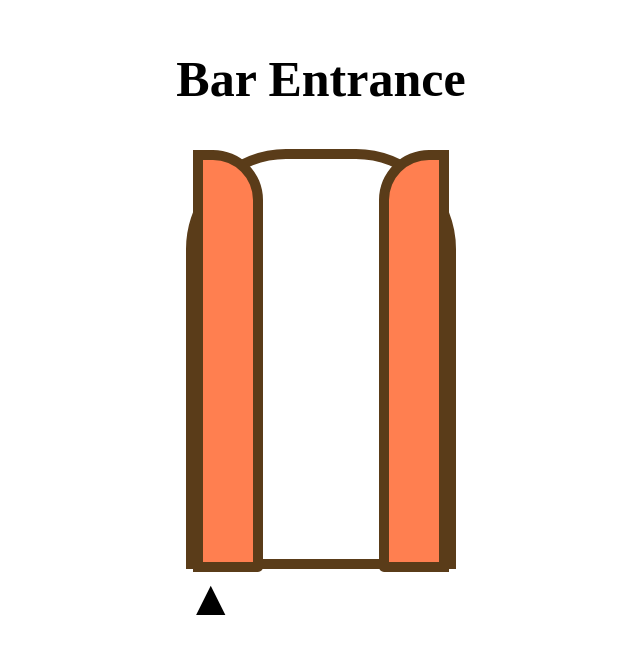
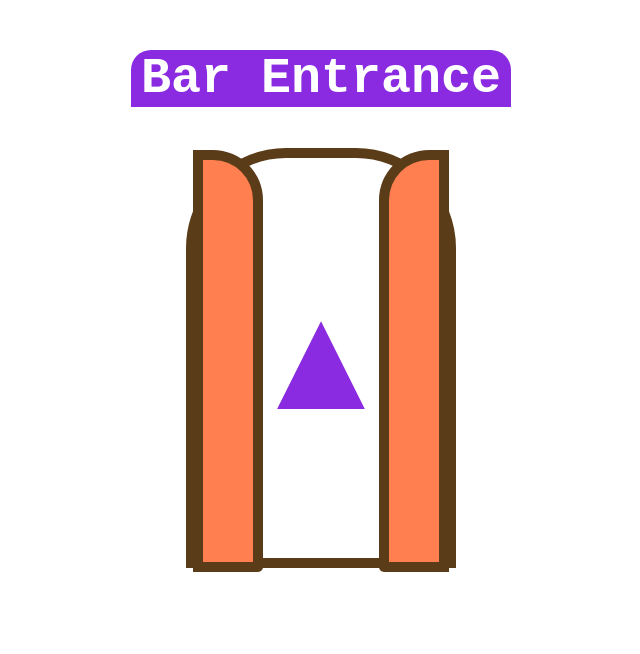
Before and after one commit to blinkEgor/my-bar-app, a plain HTML site: page index.html in a window 1280 px wide. Shown: the whole page, without its empty margins (319-959 px from the left). Drawn offline with Linux system fonts and the light colour scheme.

Commit message:
correct-work

```diff
--- a/index.html
+++ b/index.html
@@ -19,10 +19,11 @@
                 <div class="door"></div>
             </div>
             <div id="opened-door">
-                <div class="door-op"></div>
+                <div class="door-op">
+                    <a id="toHall" href="hall/hall.html">&#9650;</a>
+                </div>
                 <div class="left-door-op"></div>
                 <div class="right-door-op"></div>
-                <a id="toHall" href="hall/hall.html">&#9650;</a>
             </div>
         </section>
     </main>
--- a/style.css
+++ b/style.css
@@ -5,7 +5,12 @@
 }
 
 h1 {
-    font-size: 50px
+    font-size: 50px;
+    background-color: blueviolet;
+    color: white;
+    padding: 0 10px 0 10px;
+    border-radius: 20px 20px 0 0;
+    font-family: monospace;
 }
 
 .door {
@@ -55,6 +60,9 @@ h1 {
     background-color: white;
     border-radius: 100px 100px 0 0;
     border: solid 10px rgb(90, 60, 25);
+    display: flex;
+    align-items: center;
+    justify-content: center;
 }
 .left-door-op {
     width: 50px;
@@ -78,7 +86,7 @@ h1 {
 }
 
 #toHall {
-    font-size: 50px;
+    font-size: 150px;
     text-decoration: none;
-    color: black;
+    color: blueviolet;
 }
```
